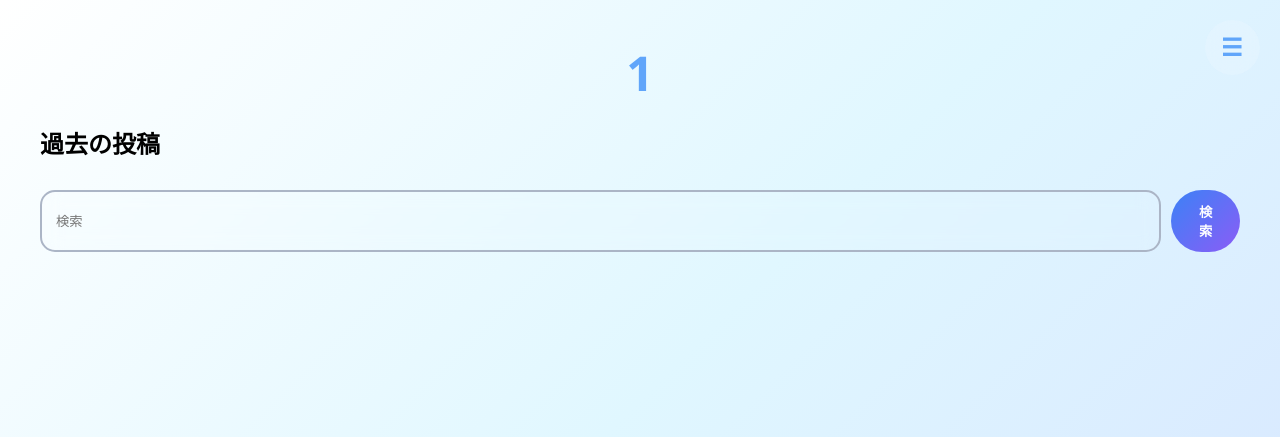
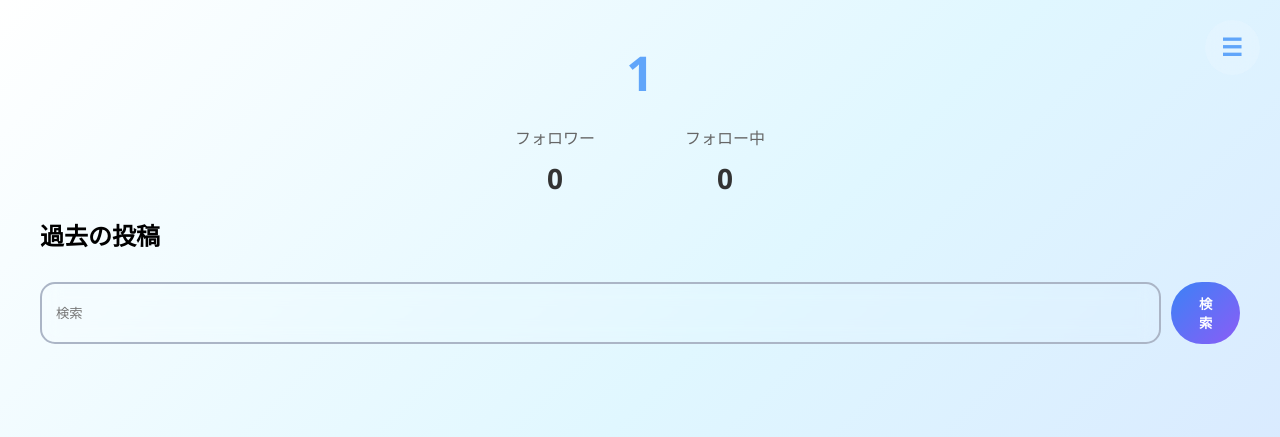
Before and after one commit to Ankou369/keizibann_apuri, a Flask app: page /myaccount in a window 1280 px wide. Shown: the top 437 px of the page. Run offline with Flask 3, Linux system fonts and the light colour scheme; a user stored in the database is signed in; data comes from the database, SQL or seed files in the repository.

Commit message:
フォロー機能の追加（フォロワーとフォロー中の表示）

```diff
--- a/app.py
+++ b/app.py
@@ -284,9 +284,30 @@ def myaccount():
             (current_user.id,)
         ).fetchall()
 
+    db = get_db()
+    follower_count = db.execute(
+        """
+        SELECT COUNT(*)
+        FROM follow_table
+        WHERE following_id = ?
+        """,
+        (current_user.id,)
+    ).fetchone()[0]
+
+    following_count = db.execute(
+        """
+        SELECT COUNT(*)
+        FROM follow_table
+        WHERE follower_id = ?
+        """,
+        (current_user.id,)
+    ).fetchone()[0]
+
     return render_template("myaccount.html",
                            posts=posts,
-                           search=search)
+                           search=search,
+                           follower_count=follower_count,
+                           following_count=following_count)
 
 @app.route("/fuga")
 def fuga():
--- a/static/style.css
+++ b/static/style.css
@@ -383,6 +383,37 @@ button:active{
     transform: scale(0.8);
 }
 
+/* myaccount */
+.follow{
+    display: flex;
+    justify-content: center;
+    gap: 30px;
+    margin: 20px 0;
+}
+
+.follower,
+.following{
+    text-align: center;
+    min-width: 140px;
+    transition: transform 0.2s ease;
+}
+
+.follower h2,
+.following h2{
+    margin: 0;
+    font-size: 16px;
+    color: #666;
+    font-weight: 500;
+}
+
+.follower p,
+.following p{
+    margin: 10px 0 0;
+    font-size: 28px;
+    font-weight: bold;
+    color: #333;
+}
+
 /* ==========================
    サイドメニュー
 ========================== */
--- a/templates/myaccount.html
+++ b/templates/myaccount.html
@@ -13,6 +13,19 @@
 <div id="overlay" class="overlay" onclick="toggleMenu()"></div>
 
 <h1>{{ current_user.id }}</h1>
+
+<div class="follow">
+    <div class="follower">
+        <h2>フォロワー</h2>
+        <p>{{ follower_count }}</p>
+    </div>
+    <div class="following">
+        <h2>フォロー中</h2>
+        <p>{{ following_count }}</p>
+
+    </div>
+</div>
+
 <h2>過去の投稿</h2>
 
 <div class="search">
```
